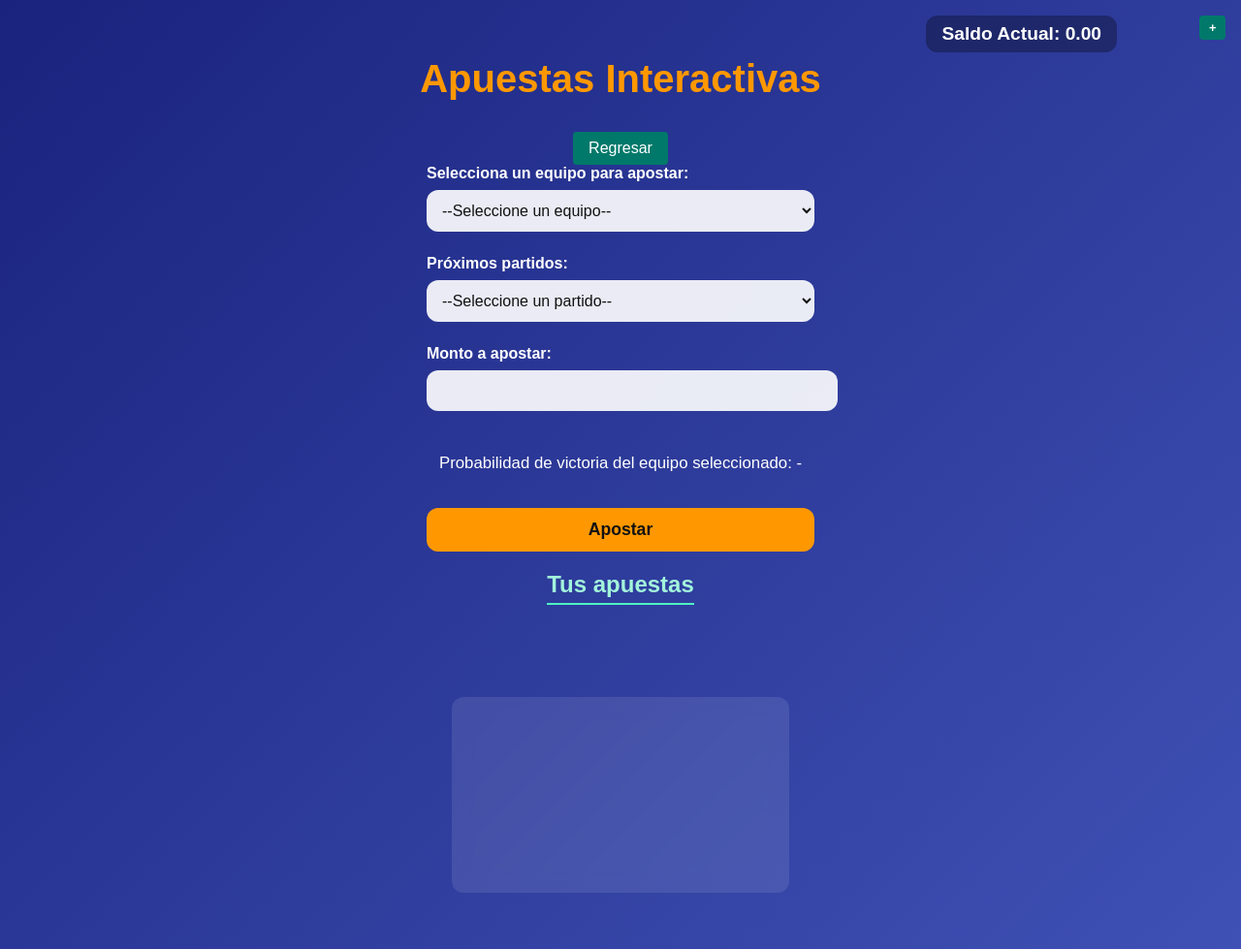
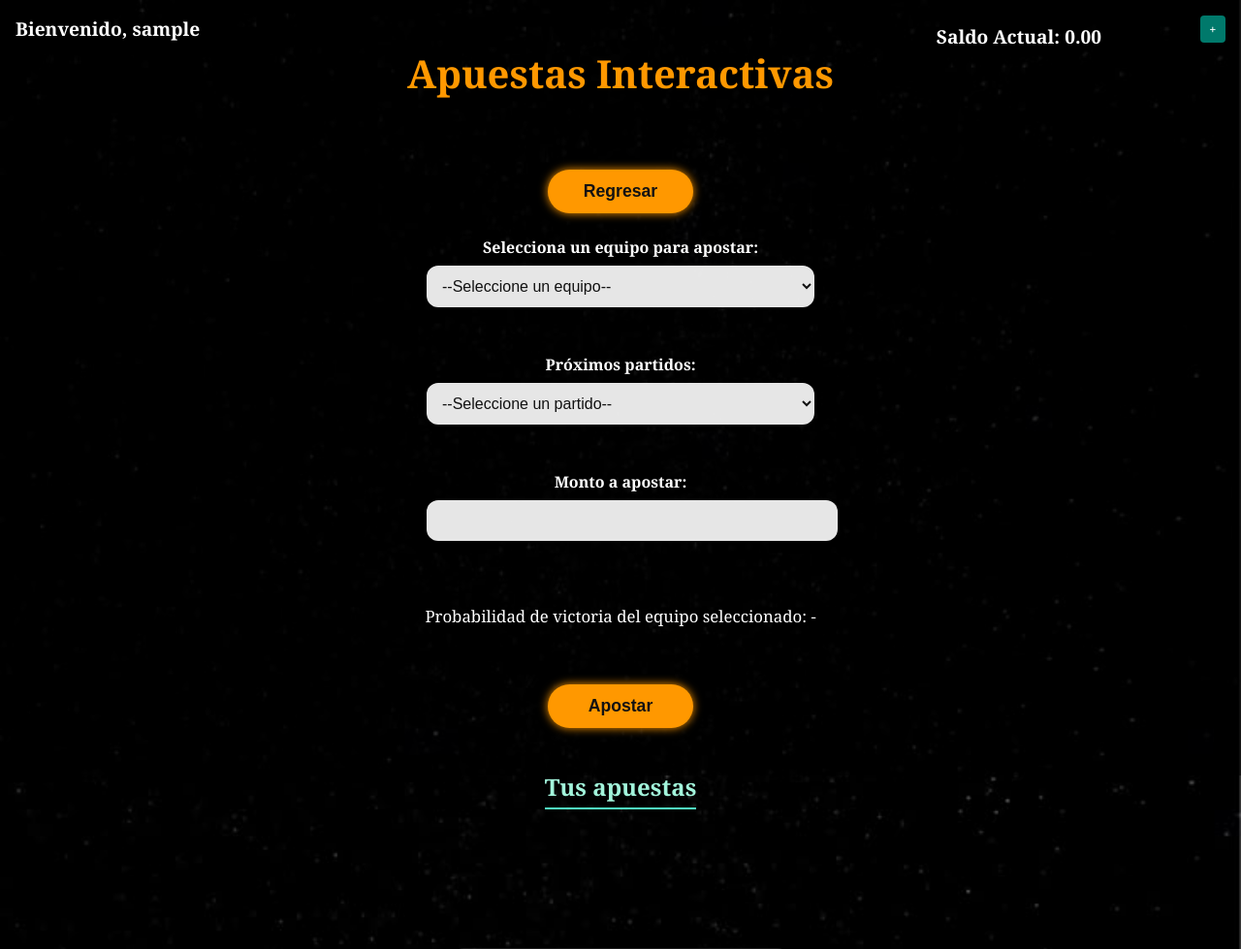
Before and after one commit to BryanTaco/PlayLiga, a Django app: page /torneo/apuestas/ in a window 1280 px wide. Shown: the top 979 px of the page at 97% size. Run offline with Django 5.2, Linux system fonts and the light colour scheme; the visitor is signed in with stand-in values (Sample User, id 1); data that the repository does not hold is empty; a map, chart or similar area stays blank.

Commit message:
Modificaciones de fondo, falta administrador

```diff
--- a/mitorneo/admin.py
+++ b/mitorneo/admin.py
@@ -19,7 +19,7 @@
 
 @admin.register(Jugador)
 class JugadorAdmin(admin.ModelAdmin):
-    list_display = ('nombre', 'apellido', 'correo', 'nivel', 'equipo')
+    list_display = ('nombre', 'apellido', 'numero_camiseta', 'nivel', 'equipo')
     search_fields = ('nombre', 'apellido', 'correo')
     list_filter = ('equipo',)
 
--- a/mitorneo/models.py
+++ b/mitorneo/models.py
@@ -57,9 +57,14 @@
     nombre = models.CharField(max_length=50)
     apellido = models.CharField(max_length=50)
     nivel = models.IntegerField()
-    correo = models.EmailField(unique=True)
+    # Removed correo field as requested
     equipo = models.ForeignKey(Equipo, on_delete=models.SET_NULL, null=True, blank=True, related_name='jugadores')
     posicion = models.CharField(max_length=50, null=True, blank=True)
+    numero_camiseta = models.IntegerField(null=True, blank=True)
+    biografia = models.TextField(null=True, blank=True)
+    partidos_jugados = models.IntegerField(default=0)
+    goles = models.IntegerField(default=0)
+    asistencias = models.IntegerField(default=0)
 
     def __str__(self):
         return f"{self.nombre} {self.apellido}"
--- a/mitorneo/static/mitorneo/login.css
+++ b/mitorneo/static/mitorneo/login.css
@@ -766,7 +766,7 @@
   padding: 0;
   font-family: 'Inter', 'Poppins', sans-serif;
   background: url('/static/mitorneo/imagenes/fondopng.jpg') no-repeat center center/cover !important;
-  min-height: 100vh;
+  min-height: 300vh;
   display: flex;
   align-items: center;
   justify-content: center;
--- a/mitorneo/templates/mitorneo/apuestas.html
+++ b/mitorneo/templates/mitorneo/apuestas.html
@@ -18,14 +18,33 @@
         }
 
         body {
-            background: linear-gradient(135deg, var(--primary-color), var(--secondary-color));
+            background-image: url("{% static 'mitorneo/imagenes/Fondo_apostador.jpeg' %}");
+            background-size: cover;
+            background-position: center;
+            background-repeat: no-repeat;
+            background-attachment: fixed;
             color: var(--text-light);
-            font-family: 'Arial', sans-serif;
-            padding: 2rem;
+            font-family: 'Georgia', serif;
+            padding: 3rem 2rem;
             min-height: 100vh;
             display: flex;
             flex-direction: column;
             align-items: center;
+            justify-content: flex-start;
+            gap: 1.5rem;
+            position: relative;
+            text-align: center;
+        }
+
+        body::before {
+            content: '';
+            position: fixed;
+            top: 0;
+            left: 0;
+            width: 100%;
+            height: 100%;
+            background: rgba(0, 0, 0, 0.6);
+            z-index: -1;
         }
 
         h1 {
@@ -138,8 +157,12 @@
     </style>
 </head>
 <body>
-    <h1>Apuestas Interactivas</h1>
-    <button onclick="window.history.back()" style="background-color:#00796b; color:white; border:none; padding:0.5rem 1rem; border-radius:4px; cursor:pointer;">Regresar</button>
+    <div id="welcome-user" style="position: fixed; top: 1rem; left: 1rem; color: var(--text-light); font-weight: bold; font-size: 1.2rem; z-index: 1000;">
+        Bienvenido, {{ request.user.username }}
+    </div>
+
+    <h1 style="margin-top: 0;">Apuestas Interactivas</h1>
+    <button id="btn-regresar" onclick="window.history.back()">Regresar</button>
 
     <div id="saldo-container">
         Saldo Actual: <span id="saldo-usuario">{{ saldo }}</span>
@@ -201,5 +224,48 @@
     </div>
 
     <script src="{% static 'mitorneo/apuestas.js' %}"></script>
+
+    <style>
+        #btn-regresar, #apostar-btn {
+            background-color: var(--accent-color);
+            color: var(--background-dark);
+            border: none;
+            padding: 0.75rem 1.5rem;
+            font-size: 1.1rem;
+            border-radius: 50px;
+            cursor: pointer;
+            margin-top: 1rem;
+            width: 150px;
+            font-weight: bold;
+            transition: all 0.3s ease;
+            box-shadow: 0 0 10px var(--accent-color);
+            position: relative;
+            overflow: hidden;
+        }
+
+        #btn-regresar:hover, #apostar-btn:hover {
+            background-color: #e68900;
+            box-shadow: 0 0 20px #e68900;
+            transform: translateY(-4px) scale(1.05);
+        }
+
+        #btn-regresar::before, #apostar-btn::before {
+            content: '';
+            position: absolute;
+            top: 50%;
+            left: 50%;
+            width: 300%;
+            height: 300%;
+            background: radial-gradient(circle, rgba(255, 255, 255, 0.3) 10%, transparent 40%);
+            transform: translate(-50%, -50%) scale(0);
+            border-radius: 50%;
+            transition: transform 0.5s ease;
+            pointer-events: none;
+        }
+
+        #btn-regresar:hover::before, #apostar-btn:hover::before {
+            transform: translate(-50%, -50%) scale(1);
+        }
+    </style>
 </body>
 </html>
```
Also changed, not shown: miproyectofutbol/settings.py (+10 -0 lines), mitorneo/templates/mitorneo/jugador_panel.html (+30 -6 lines), mitorneo/templates/mitorneo/registro_jugador.html (+7 -0 lines), mitorneo/migrations/0009_jugador_asistencias_jugador_biografia_jugador_goles_and_more.py (added), mitorneo/migrations/0010_remove_jugador_correo_jugador_numero_camiseta.py (added), mitorneo/static/mitorneo/imagenes/FondoAdministrador.jpeg (added), mitorneo/static/mitorneo/imagenes/Fondo_apostador.jpeg (added), mitorneo/urls.py (line endings or trailing spaces), mitorneo/views.py (line endings or trailing spaces).
